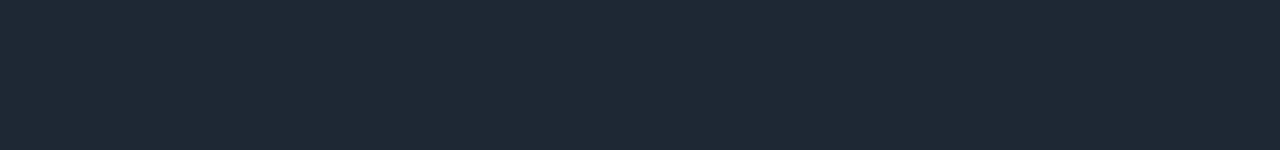
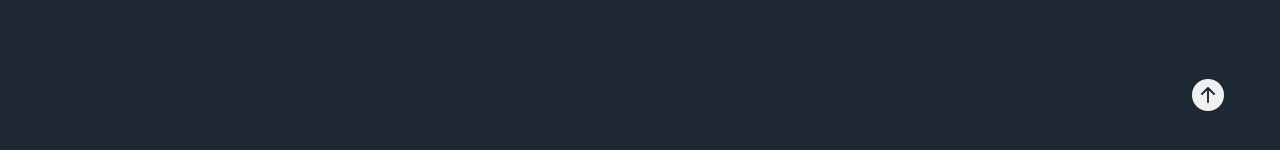
Before and after one commit to Juan-Severiano/gf-day, a React (Vite) app: page /musics in a window 1280 px wide. Shown: the part 660-810 px from the top of the page. Built offline with nearby package versions, Linux system fonts and the light colour scheme.

Commit message:
to top btn added

```diff
--- a/index.html
+++ b/index.html
@@ -14,6 +14,7 @@
   <link
     href="https://fonts.googleapis.com/css2?family=Architects+Daughter&family=Poppins:wght@100;200;300;400;500;600;700;800;900&display=swap"
     rel="stylesheet">
+  <link rel="stylesheet" href="https://cdn.jsdelivr.net/npm/bootstrap-icons@1.11.2/font/bootstrap-icons.min.css">
 </head>
 
 <body>
--- a/src/components/Header.jsx
+++ b/src/components/Header.jsx
@@ -1,6 +1,6 @@
 export default function Header() {
     return (
-        <header className="container">
+        <header className="container" id="header">
             <div className="logo">
                 <a href="/"><img src="/logo.png" alt="" /></a>
             </div>
--- /dev/null
+++ b/src/components/ToTop.jsx
@@ -0,0 +1,5 @@
+export default function ToTop() {
+    return (
+        <button className="to-top-btn"><a href="#header"><i className="bi bi-arrow-up-circle-fill"></i></a></button>
+    )
+}
--- a/src/screens/Home.jsx
+++ b/src/screens/Home.jsx
@@ -1,4 +1,5 @@
 import Header from "../components/Header"
+import ToTop from "../components/ToTop"
 
 
 function Home() {
@@ -7,6 +8,7 @@
     <>
       <Header />
       <h1>Vite + React</h1>
+      <ToTop />
     </>
   )
 }
--- a/src/screens/Musics.jsx
+++ b/src/screens/Musics.jsx
@@ -1,4 +1,5 @@
 import Header from "../components/Header"
+import ToTop from "../components/ToTop"
 
 
 function Musics() {
@@ -7,6 +8,7 @@
     <>
       <Header />
       <h1>Music</h1>
+      <ToTop />
     </>
   )
 }
--- a/src/screens/NotFound.jsx
+++ b/src/screens/NotFound.jsx
@@ -1,4 +1,5 @@
 import Header from "../components/Header"
+import ToTop from "../components/ToTop"
 
 
 function NotFound() {
@@ -7,6 +8,7 @@
     <>
       <Header />
       <h1>404 Not Found</h1>
+      <ToTop />
     </>
   )
 }
--- a/src/screens/Photos.jsx
+++ b/src/screens/Photos.jsx
@@ -1,4 +1,5 @@
 import Header from "../components/Header"
+import ToTop from "../components/ToTop"
 
 
 function Photos() {
@@ -7,6 +8,7 @@
     <>
       <Header />
       <h1>Photos</h1>
+      <ToTop />
     </>
   )
 }
--- /dev/null
+++ b/src/styles/components/_to-top.scss
@@ -0,0 +1,13 @@
+button.to-top-btn {
+    border: none;
+    background: none;
+    position: fixed;
+    bottom: 20px;
+    right: 50px;
+    a {
+        color: #f0f0f0;
+        i {
+            font-size: 32px;
+        }
+    }
+}
--- a/src/styles/style.css
+++ b/src/styles/style.css
@@ -17,6 +17,20 @@
   padding: 5px 10px;
 }
 
+button.to-top-btn {
+  border: none;
+  background: none;
+  position: fixed;
+  bottom: 20px;
+  right: 50px;
+}
+button.to-top-btn a {
+  color: #f0f0f0;
+}
+button.to-top-btn a i {
+  font-size: 32px;
+}
+
 body {
   background-color: #1E2834;
   color: #f0f0f0;
--- a/src/styles/style.scss
+++ b/src/styles/style.scss
@@ -1,4 +1,5 @@
 @import './components/home';
+@import './components/to-top';
 
 body {
     background-color: #1E2834;
```
Also changed, not shown: 1 other file (tests, documents, lock files or other folders).
